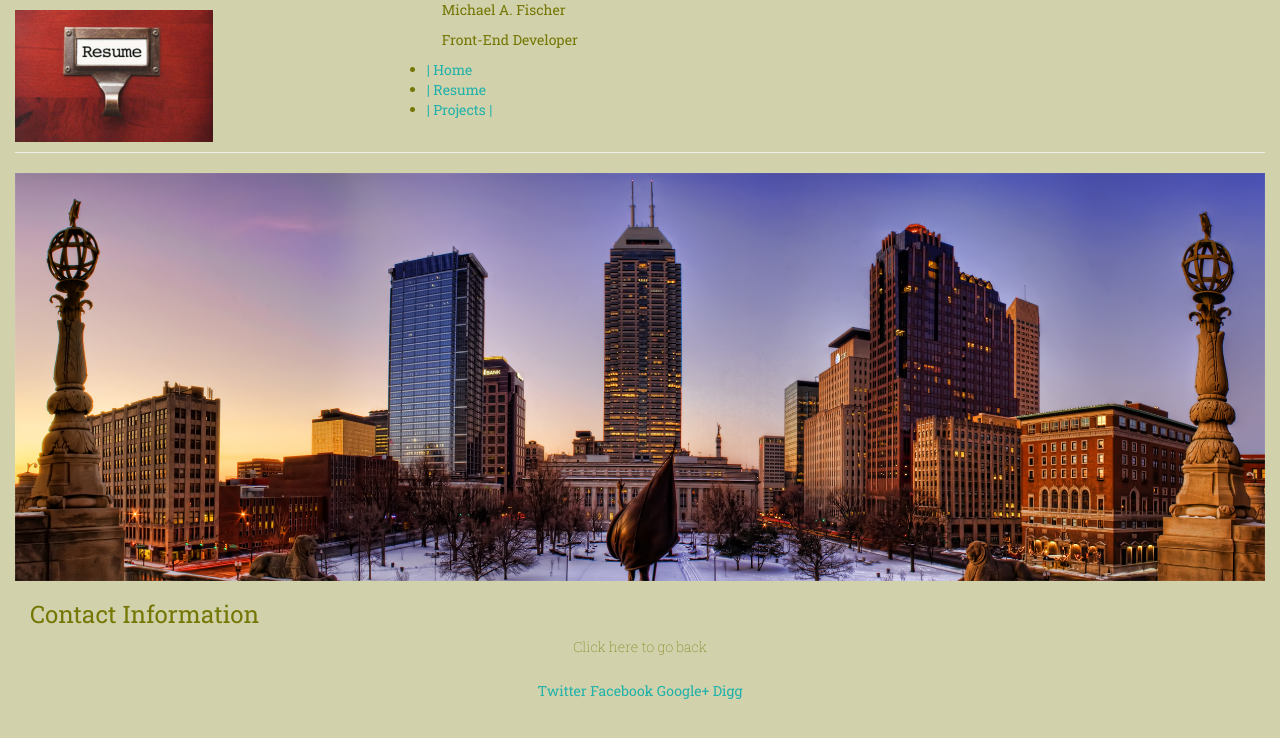
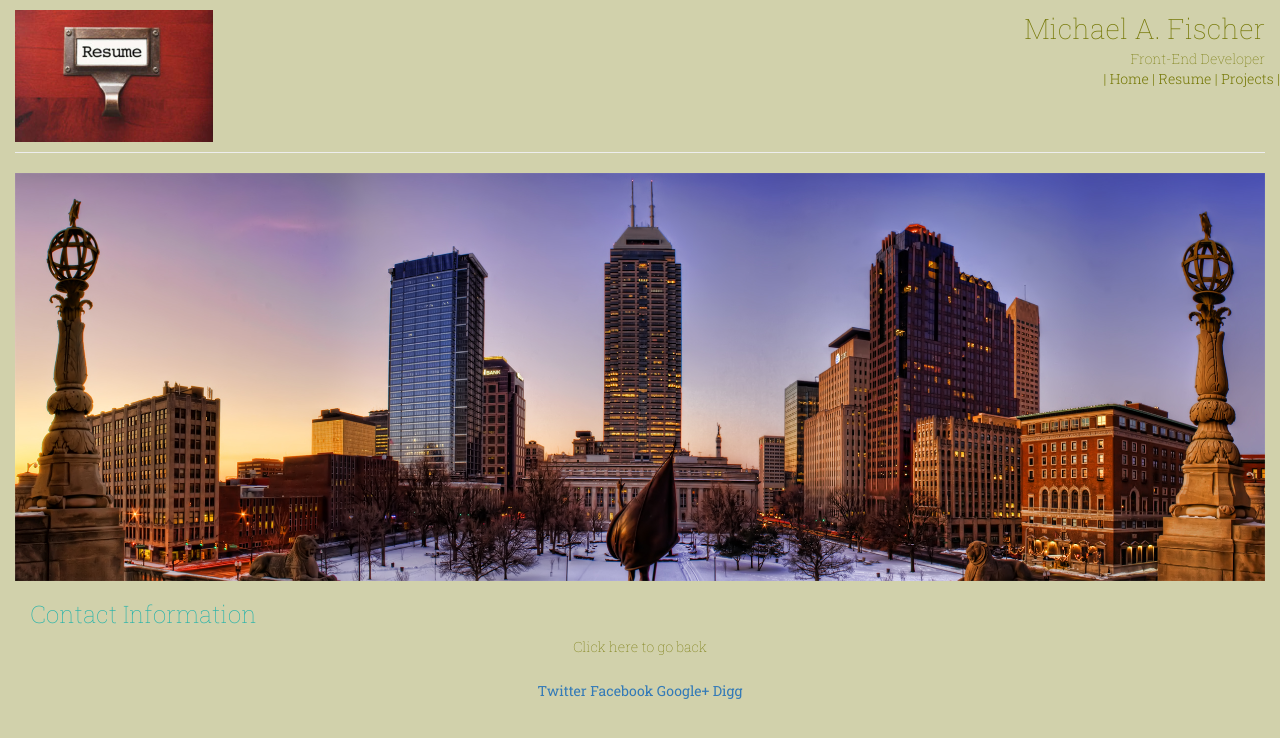
Before and after one commit to mclfxr/Front-End-Nanodegree, a website: page version-control/FE portfolio project/contact.html in a window 1280 px wide. Drawn offline with nearby package versions, Linux system fonts and the light colour scheme; a web font is replaced by a local one.

Commit message:
Add nav attributes Remove trailing white spaces Add space between name and bracket

```diff
--- a/version-control/FE portfolio project/css/main.css
+++ b/version-control/FE portfolio project/css/main.css
@@ -25,23 +25,55 @@ body {
 	height: 25%;
 }
 
-h1#name {
+.name {
 	font-family: "Roboto Slab", serif;
 	font-weight: 100;
+	font-size: 200%;
 	color: #747704;
 	padding-top: 9px;
 	margin: 0;
 	text-align: right;
 }
 
-p#positionTitle {
+.position-title {
+	font-weight:100;
 	font-family: "Roboto Slab", serif;
 	color: #747704;
 	text-align: right;
+	margin: 0;
+	padding-top: 0;
 }
 
 hr {
 	margin-top: 0;
+}
+
+/*********************************
+*
+*  Navigation
+*
+**********************************/
+.nav {
+	float: right;
+	color: #747704;
+}
+
+.ul-nav {
+	color: #747704;
+	list-style-type: none;
+	margin: 0;
+	padding: 0;
+}
+
+.li-nav {
+	color: #747704;
+	display: inline;
+}
+
+.a-nav {
+	color: #747704;
+	text-decoration: inherit;
+	font-weight: 300;
 }
 
 /*********************************
@@ -60,7 +92,7 @@ hr {
 *  Featured Work Section
 *
 **********************************/
-h2#subtitle{
+.subtitle {
 	text-align: left;
 	font-weight: 100;
 	color: lightseagreen;
@@ -72,26 +104,28 @@ h2#subtitle{
 	text-align: center;
 }
 
-.h3-cntr {
+.code-image {
+	width: 100%;
+	height: 50%;
+	text-align: center;
+}
+
+.p-center {
+	font-size: 125%;
 	text-align: center;
 }
 
 .p-fw {
 	text-align: right;
+	font-size: 100%;
 	margin-bottom: 20px;
 	text-align: center;
 }
 
-a {
+.a-fw {
+	font-weight: lighter;
 	text-decoration: none;
-	color: lightseagreen;
-
-}
-
-a.a-fw {
 	color: #747704;
-	text-decoration: inherit;
-	font-weight: lighter;
 }
 
 /*********************************
```
